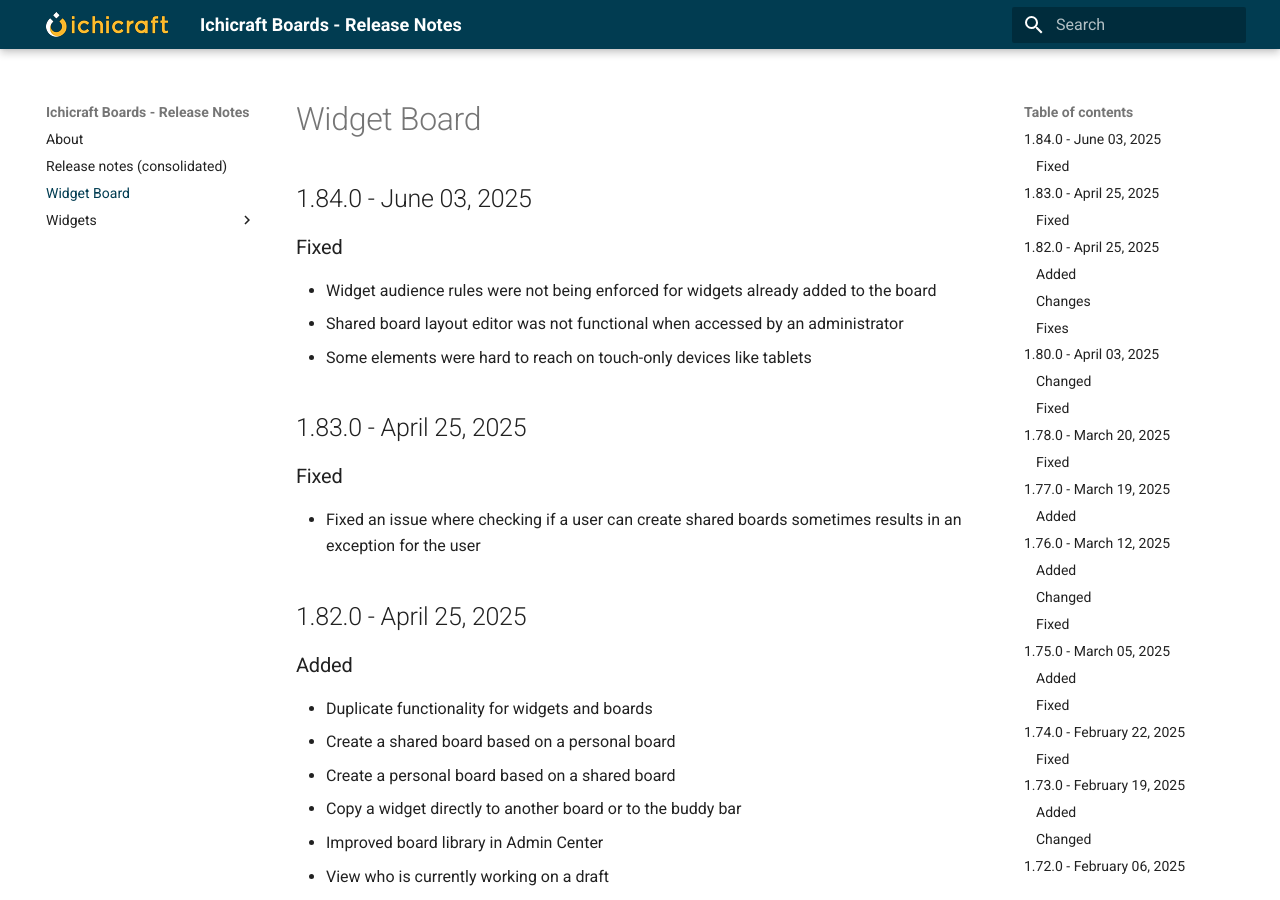
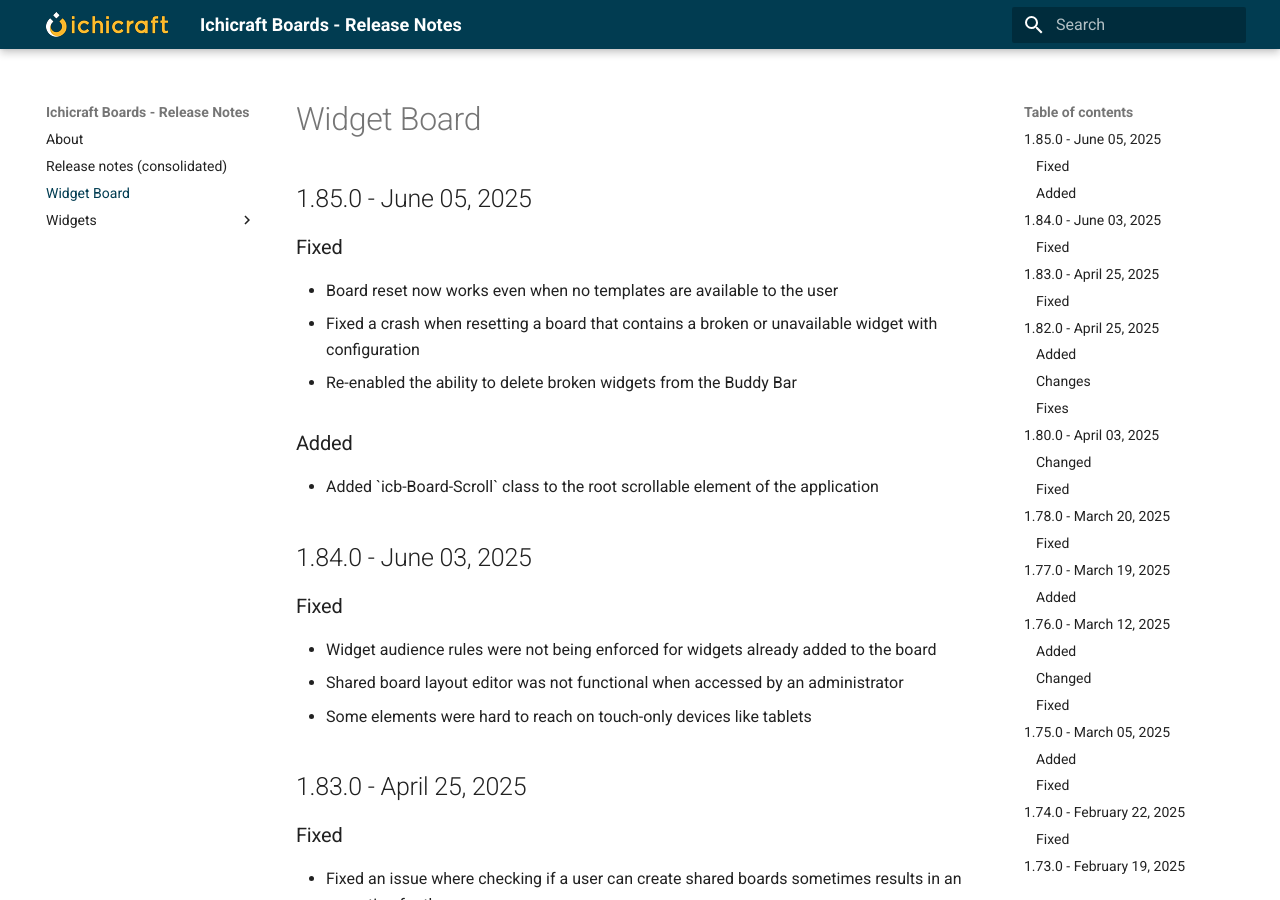
Before and after one commit to ichicraft/widgets-docs, an MkDocs documentation site: the page built from docs/Widget Board.md, in a window 1280 px wide and 900 px high. Built offline with MkDocs 1.6.1 and Material for MkDocs 9.7.7, drawn with Linux system fonts in a browser that asks for light colours.

```diff
--- a/docs/Widget Board.md
+++ b/docs/Widget Board.md
@@ -1,3 +1,15 @@
+## 1.85.0 - June 05, 2025
+
+### Fixed
+
+- Board reset now works even when no templates are available to the user
+- Fixed a crash when resetting a board that contains a broken or unavailable widget with configuration
+- Re-enabled the ability to delete broken widgets from the Buddy Bar
+
+### Added
+
+- Added &#x60;icb-Board-Scroll&#x60; class to the root scrollable element of the application
+
 ## 1.84.0 - June 03, 2025
 
 ### Fixed
```
Also changed, not shown: docs/Release-notes-(consolidated).md (+12 -0 lines).
